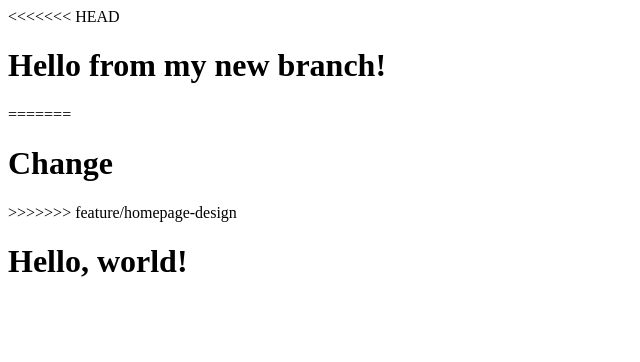
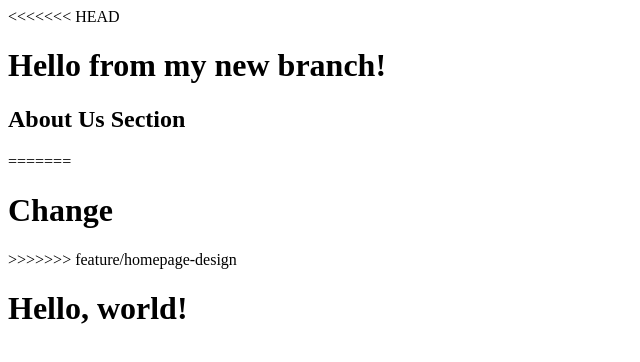
Before and after one commit to AMRUTHAPRIYA/my---first---repo, a plain HTML site: page index.html in a window 1280 px wide. Shown: the whole page, without its empty margins (0-640 px from the left). Drawn offline with Linux system fonts and the light colour scheme.

Commit message:
Added about us section

```diff
--- a/index.html
+++ b/index.html
@@ -3,6 +3,7 @@
     <title>My Project1</title>
 <<<<<<< HEAD
     <h1>Hello from my new branch!</h1>
+    <h2>About Us Section</h2>
 =======
     <h1>Change</h1>
 >>>>>>> feature/homepage-design
```
